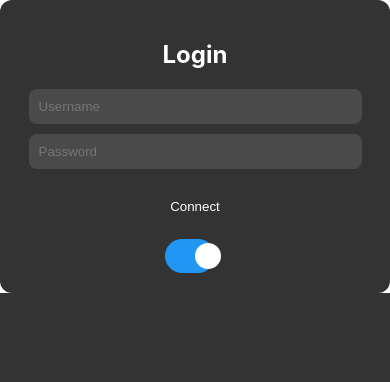
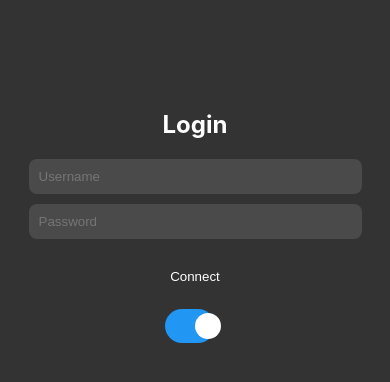
Before and after one commit to ewnix-chat/mango2, a Vue app: page / in a window 390 px wide. Shown: the top 382 px of the page. Built offline with nearby package versions, Linux system fonts and the light colour scheme.

Commit message:
Update CSS to center the login form on mobile devices.

```diff
--- a/src/App.vue
+++ b/src/App.vue
@@ -55,13 +55,24 @@
 }
 .sidebar {
   width: 20%;
-  padding: 40px 20px;
+  height: 100vh;
+  padding: 1em;
+  box-sizing: border-box;
   display: flex;
   flex-direction: column;
   justify-content: center;
   align-items: center;
-  border-radius: 12px;
 }
+
+/* For mobile devices */
+@media screen and (max-width: 768px) {
+  .sidebar {
+    width: 100%;
+    padding: 0;
+    align-items: center;
+  }
+}
+
 .login-inputs {
   display: flex;
   flex-direction: column;
```
